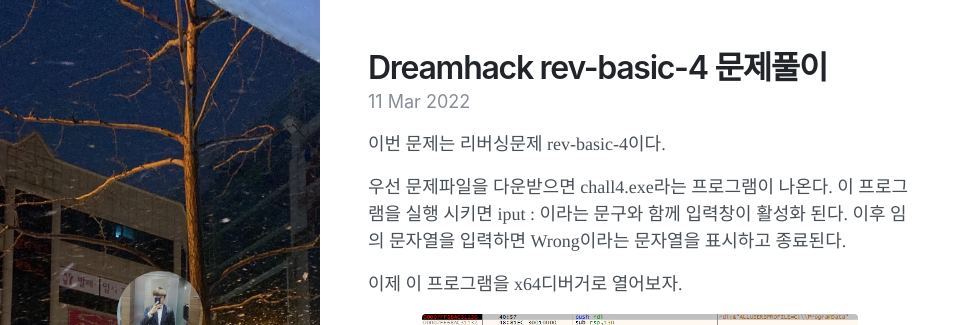
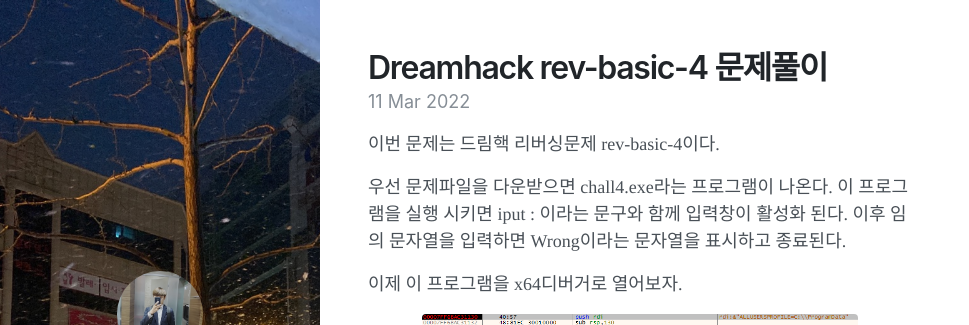
Before and after one commit to dig06161/dig06161.github.io, a Jekyll site: the page built from _posts/2022-03-11-dreamhack-rev-basic-4-writeup.md, in a window 1280 px wide and 900 px high. Shown: the top 325 px of the window, without its empty margins (0-969 px from the left). Built offline with Jekyll 4.4.1, drawn with Linux system fonts in a browser that asks for light colours; nearby versions of some CDN libraries.

Commit message:
ㅁㄴㅇㄹ

```diff
--- a/_posts/2022-03-11-dreamhack-rev-basic-4-writeup.md
+++ b/_posts/2022-03-11-dreamhack-rev-basic-4-writeup.md
@@ -7,7 +7,7 @@
 math: true
 date: 2022-03-11 21:00
 ---
-이번 문제는 리버싱문제 rev-basic-4이다.
+이번 문제는 드림핵 리버싱문제 rev-basic-4이다.
 
 우선 문제파일을 다운받으면 chall4.exe라는 프로그램이 나온다.
 이 프로그램을 실행 시키면 iput : 이라는 문구와 함께 입력창이 활성화 된다. 이후 임의 문자열을 입력하면 Wrong이라는 문자열을 표시하고 종료된다.
```
